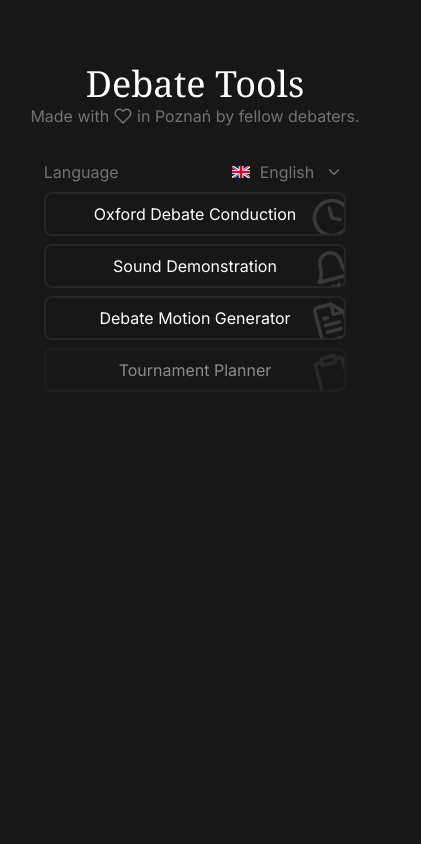
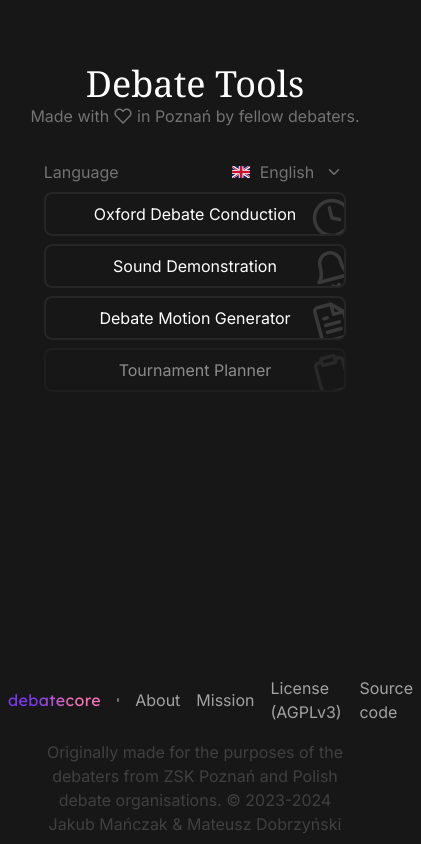
Before and after one commit to debatecore/debate-tools, a Next.js app: page / in a window 390 px wide. Shown: the whole page, 421 px wide, since content can reach past the window. Built offline with nearby package versions, Linux system fonts and the light colour scheme.

Commit message:
[23] prototype a footer design
* this is desktop-only at the moment with no mobile styling

```diff
--- a/src/app/page.tsx
+++ b/src/app/page.tsx
@@ -1,4 +1,5 @@
 "use client";
+import { DebatecoreFooter } from "@/components/DebatecoreFooter";
 import { LangSwitchComponent } from "@/components/LangSwitch";
 import { LinkButton, LinkButtonProps } from "@/components/LinkButton";
 import { IconBell } from "@/components/icons/Bell";
@@ -49,10 +50,12 @@ export default function Home() {
           })}
         </div>
       </div>
-      <div className="hidden lg:block max-w-7xl mx-auto mt-auto text-neutral-700 text-center p-2">
+      <div className="mt-auto" />
+      <DebatecoreFooter />
+      {/* <div className="hidden lg:block max-w-7xl mx-auto text-neutral-700 text-center p-2">
         <p className="text-balance">
           {useLang("disclaimer")}
-          {` ${useLang("licenseDisclaimer_before")} `}
+          {/* {` ${useLang("licenseDisclaimer_before")} `}
           <a
             className="underline"
             href="https://github.com/debatecore/debate-tools/blob/master/LICENSE"
@@ -67,10 +70,10 @@ export default function Home() {
           >
             {"Github"}
           </a>
-          {`.`}
-          {" © 2023-2024 Jakub Mańczak & Mateusz Dobrzyński"}
+          {`.`} */}
+      {/* {" © 2023-2024 Jakub Mańczak & Mateusz Dobrzyński"}
         </p>
-      </div>
+      </div> */}
     </div>
   );
 }
--- /dev/null
+++ b/src/components/DebatecoreFooter.tsx
@@ -0,0 +1,65 @@
+import { useLang } from "@/lib/useLang";
+import { Lexend } from "next/font/google";
+
+const lexend = Lexend({ subsets: ["latin"] });
+
+type footerlink = {
+  text: string;
+  href: string;
+};
+
+const DebatecoreFooter = (props: {}) => {
+  const boldfont = lexend.className;
+
+  const footerlinks: footerlink[] = [
+    {
+      text: useLang("footerAbout"),
+      href: "/about",
+    },
+    {
+      text: useLang("footerMission"),
+      href: "https://debateco.re/about",
+    },
+    {
+      text: `${useLang("footerLicense")} (AGPLv3)`,
+      href: "/about/license",
+    },
+    {
+      text: useLang("footerSourceCode"),
+      href: "https://github.com/debatecore/debate-tools",
+    },
+  ];
+
+  return (
+    <>
+      <div className="flex flex-row items-center gap-4 p-2 mx-auto">
+        <div>
+          <a
+            href="https://debateco.re"
+            className={`${boldfont} tracking-wide text-transparent bg-clip-text bg-gradient-to-r from-violet-600 to-pink-400 from-30% to-70%`}
+          >
+            debatecore
+          </a>
+        </div>
+        <div className="w-1 h-1 block bg-neutral-500 rounded" />
+        {footerlinks.map((link) => {
+          return (
+            <a
+              href={link.href}
+              key={link.text}
+              className="text-neutral-400 hover:underline"
+            >
+              {link.text}
+            </a>
+          );
+        })}
+      </div>
+      <div className="mx-auto p-2 text-balance text-center text-neutral-700">
+        {useLang("disclaimer")}
+        {" © 2023-2024 Jakub Mańczak & Mateusz Dobrzyński"}
+      </div>
+    </>
+  );
+};
+
+export { DebatecoreFooter };
--- a/src/data/strings.json
+++ b/src/data/strings.json
@@ -25,6 +25,22 @@
     "pl": "Stworzone z",
     "de": "Hergestellt mit",
     "es": "Creado con"
+  },
+  "footerAbout": {
+    "en": "About",
+    "pl": "O stronie"
+  },
+  "footerMission": {
+    "en": "Mission",
+    "pl": "Misja"
+  },
+  "footerLicense": {
+    "en": "License",
+    "pl": "Licencja"
+  },
+  "footerSourceCode": {
+    "en": "Source code",
+    "pl": "Kod źródłowy"
   },
   "byPoznanDebaters": {
     "en": "in Poznań by fellow debaters.",
```
